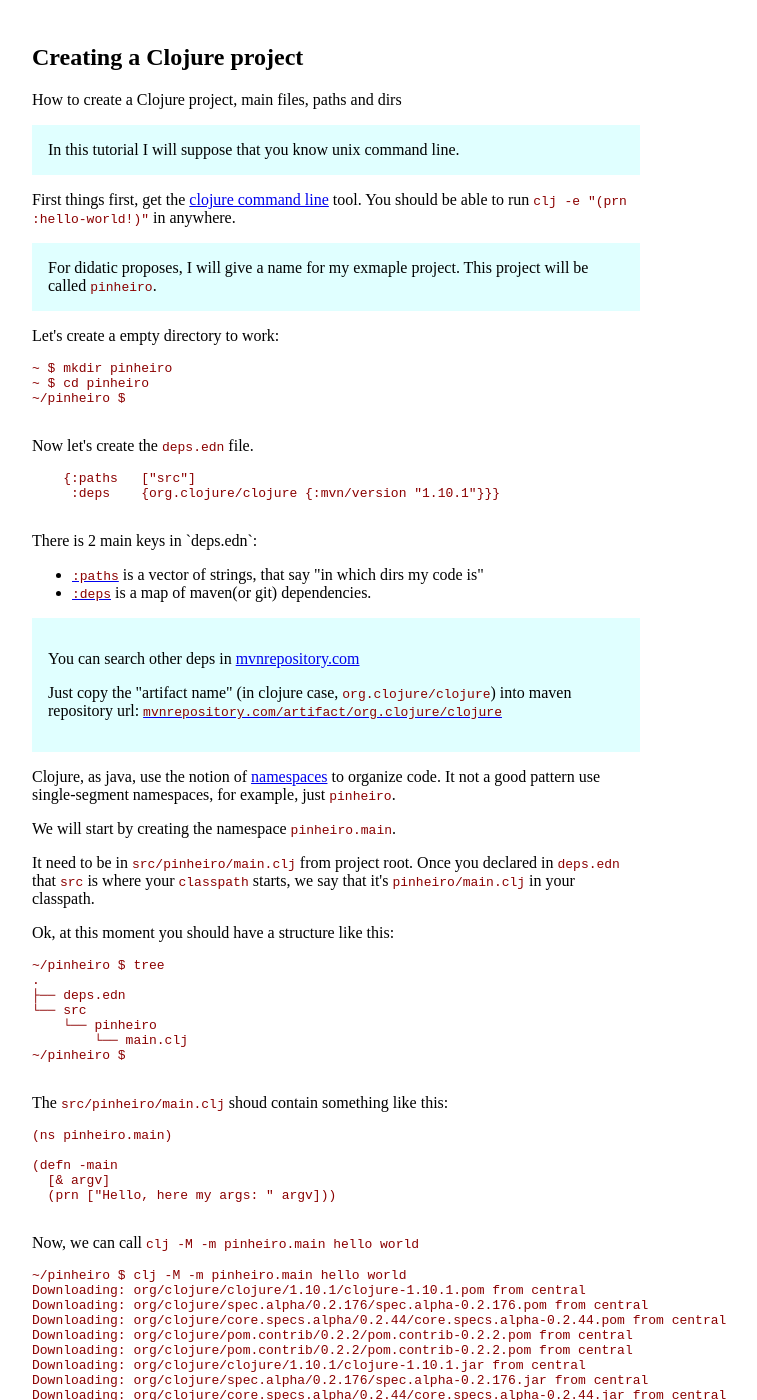
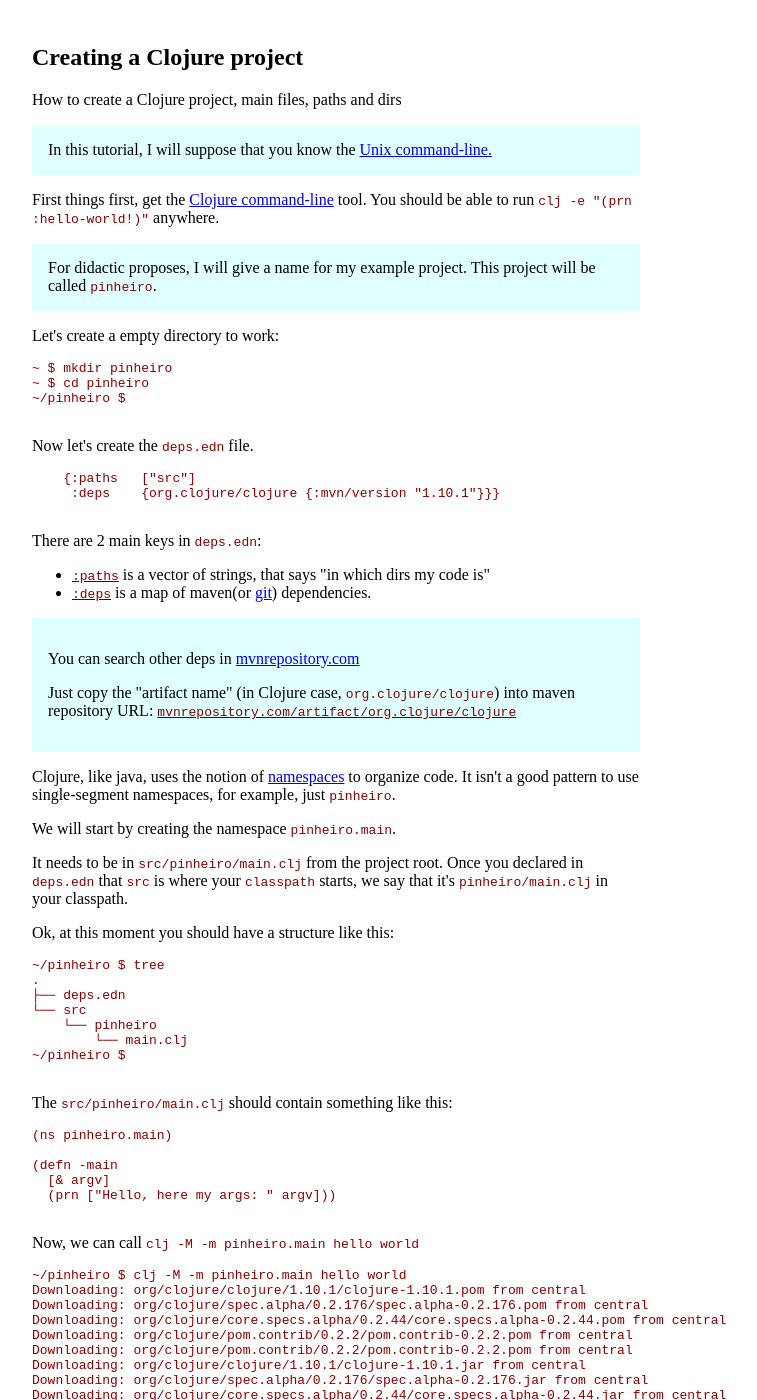
Before and after one commit to souenzzo/souenzzo.github.io, a Jekyll site: the page creating-a-clojure-project.html, which Jekyll copies as it is, in a window 1280 px wide and 1400 px high. Shown: the whole window, without its empty margins (304-1061 px from the left). Built offline with Jekyll 4.4.1, drawn with Linux system fonts in a browser that asks for light colours; some of the changed text lies outside the part shown.

Commit message:
+Fixes from grammaly and links

```diff
--- a/creating-a-clojure-project.html
+++ b/creating-a-clojure-project.html
@@ -49,14 +49,15 @@
     <p>How to create a Clojure project, main files, paths and dirs</p>
     <main>
         <aside>
-            In this tutorial I will suppose that you know unix command line.
+            In this tutorial, I will suppose that you know the <a href="https://en.wikipedia.org/wiki/Unix_shell">Unix
+            command-line.</a>
         </aside>
         <p>
-            First things first, get the <a href="https://clojure.org/guides/getting_started">clojure command
-            line</a> tool. You should be able to run <code>clj -e "(prn :hello-world!)"</code> in anywhere.
+            First things first, get the <a href="https://clojure.org/guides/getting_started">Clojure command-line</a>
+            tool. You should be able to run <code>clj -e "(prn :hello-world!)"</code> anywhere.
         </p>
         <aside>
-            For didatic proposes, I will give a name for my exmaple project.
+            For didactic proposes, I will give a name for my example project.
             This project will be called <code>pinheiro</code>.
         </aside>
         <p>
@@ -75,16 +76,17 @@
      :deps    {org.clojure/clojure {:mvn/version "1.10.1"}}}
         </pre>
         <p>
-            There is 2 main keys in `deps.edn`:
+            There are 2 main keys in <code>deps.edn</code>:
         </p>
         <ul>
             <li>
                 <a href="https://clojure.org/reference/deps_and_cli#_paths"><code>:paths</code></a>
-                is a vector of strings, that say "in which dirs my code is"
+                is a vector of strings, that says "in which dirs my code is"
             </li>
             <li>
                 <a href="https://clojure.org/reference/deps_and_cli#_dependencies"><code>:deps</code></a>
-                is a map of maven(or git) dependencies.
+                is a map of maven(or <a href="https://clojure.org/reference/deps_and_cli#_dependencies">git</a>)
+                dependencies.
             </li>
         </ul>
         <aside>
@@ -92,19 +94,20 @@
                 You can search other deps in <a href="https://mvnrepository.com/">mvnrepository.com</a>
             </p>
             <p>
-                Just copy the "artifact name" (in clojure case, <code>org.clojure/clojure</code>) into maven
-                repository url: <a href="https://mvnrepository.com/artifact/org.clojure/clojure"><code>mvnrepository.com/artifact/org.clojure/clojure</code></a>
+                Just copy the "artifact name" (in Clojure case, <code>org.clojure/clojure</code>) into maven
+                repository URL: <a href="https://mvnrepository.com/artifact/org.clojure/clojure"><code>mvnrepository.com/artifact/org.clojure/clojure</code></a>
             </p>
         </aside>
         <p>
-            Clojure, as java, use the notion of <a href="https://clojure.org/reference/namespaces">namespaces</a> to
-            organize code. It not a good pattern use single-segment namespaces, for example, just <code>pinheiro</code>.
+            Clojure, like java, uses the notion of <a href="https://clojure.org/reference/namespaces">namespaces</a> to
+            organize code. It isn't a good pattern to use single-segment namespaces, for example, just
+            <code>pinheiro</code>.
         </p>
         <p>
             We will start by creating the namespace <code>pinheiro.main</code>.
         </p>
         <p>
-            It need to be in <code>src/pinheiro/main.clj</code> from project root.
+            It needs to be in <code>src/pinheiro/main.clj</code> from the project root.
             Once you declared in <code>deps.edn</code> that <code>src</code> is where your <code>classpath</code>
             starts, we say that it's <code>pinheiro/main.clj</code> in your classpath.
         </p>
@@ -118,7 +121,7 @@
         └── main.clj
 ~/pinheiro $
         </pre>
-        <p>The <code>src/pinheiro/main.clj</code> shoud contain something like this:</p>
+        <p>The <code>src/pinheiro/main.clj</code> should contain something like this:</p>
         <pre>
 (ns pinheiro.main)
 
@@ -164,27 +167,27 @@
     <p>
         As <code>mvn</code> and <code>pom.xml</code>, <code>clj</code> and <code>deps.edn</code> is a deterministic
         package manager. Given a <code>deps.edn</code>, it will <strong>ALWAYS</strong> use the same tree of
-        dependencies, so it <strong>DO
-        NOT NEED A LOCK FILE</strong>.
+        dependencies, so it <strong>DOES NOT NEED A LOCK FILE</strong>.
     </p>
 </section>
 <section>
-    <h2>APENDIX: Clojure direct from java</h2>
+    <h2>APPENDIX: Clojure direct from java</h2>
     <p>
-        You do not need any of clojure command line to run clojure programs.
+        You do not need any Clojure command-line to run Clojure programs.
         If you know your classpath, you can run it directly from java
     </p>
     <p>
-        You can use <code>clj -Spath</code> store your classpath in a file, then run java using this classpath.
-        You need to call <code>clojure.main</code> class, will build and run <code>pinheiro.main</code> for you.
+        You can use <code>clj -Spath</code> and save your classpath from stdout into a file, then run java using this
+        classpath.
+        You need to call <code>clojure.main</code> class will build and run <code>pinheiro.main</code> for you.
     </p>
     <pre>
 ~/pinheiro $ clj -Spath > classpath.txt
 ~/pinheiro $ java -cp "$(cat classpath.txt)" clojure.main -m pinheiro.main hello world
     </pre>
     <p>
-        You can also build clojure in AoT. <code>compile</code> is a clojure function that receive a namespace as symbom
-        and compile all classes needed to run that namespace, saving it's classes in <code>classes</code> dir.
+        You can also build Clojure in AoT. <code>compile</code> is a Clojure function that receives a namespace as a
+        symbol and compiles all classes needed to run that namespace, saving its classes in <code>classes</code> dir.
     </p>
     <p>
         Then you need to include that <code>classes</code> directory into classpath.
```
Also changed, not shown: other parts of creating-a-clojure-project.html (+2 -2 lines).
